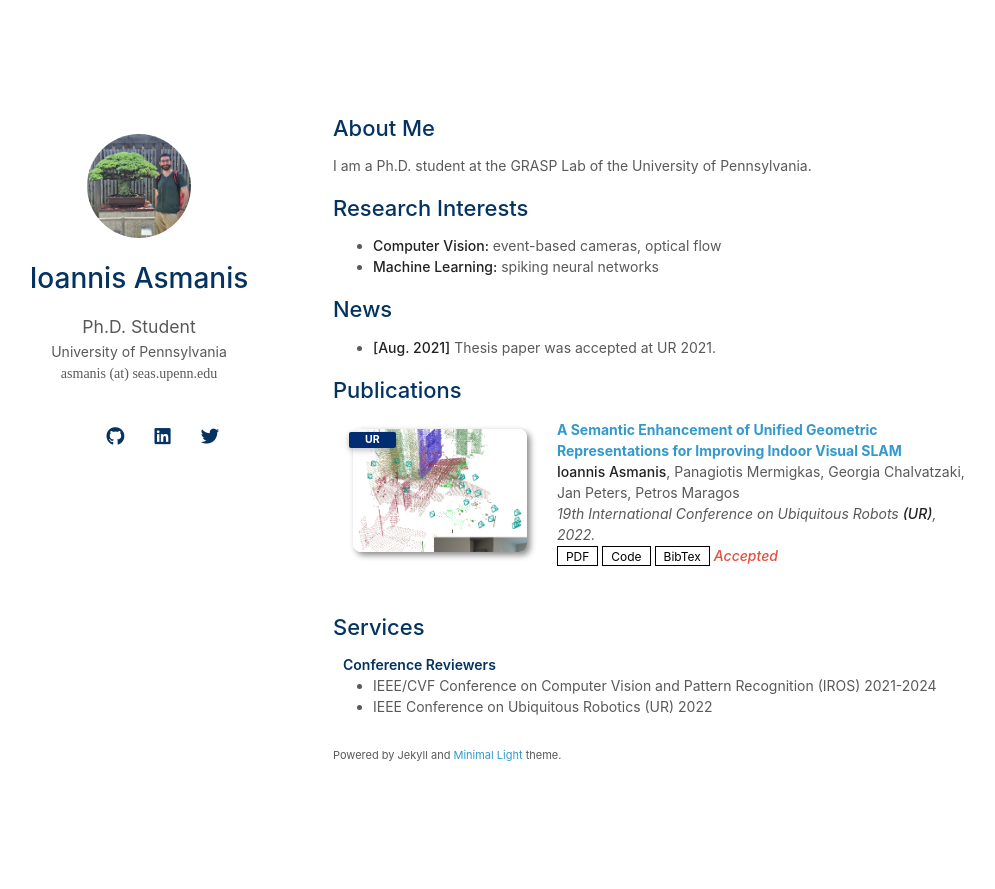
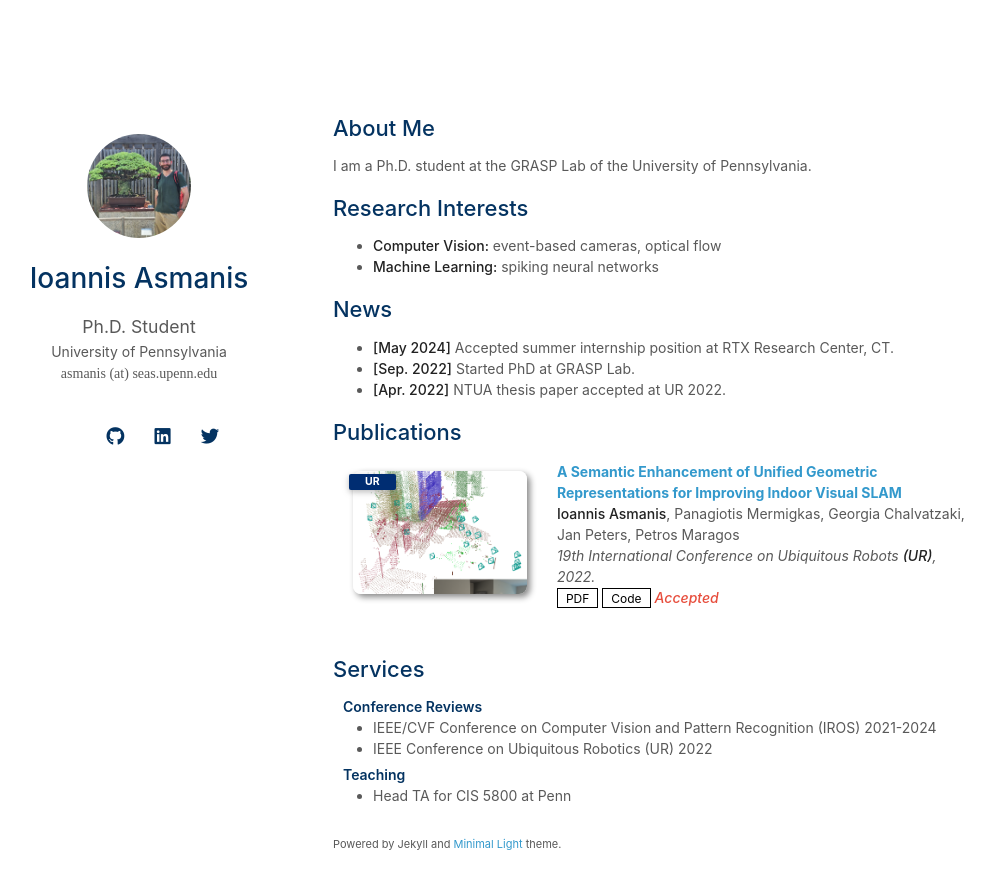
Before and after one commit to IoannisAsmanis/IoannisAsmanis.github.io, a Jekyll site: the page built from index.md, in a window 1280 px wide and 923 px high. Shown: the top 889 px of the window, without its empty margins (137-1132 px from the left). Built offline with Jekyll 4.4.1, drawn with Linux system fonts in a browser that asks for light colours; nearby versions of some CDN libraries; a style sheet for code colours, icons or effects is not loaded; our own code applies the rules of GitHub Pages for plain Markdown files.

Commit message:
Polishing, date consistency and other details.

```diff
--- a/_data/publications.yml
+++ b/_data/publications.yml
@@ -6,7 +6,7 @@ main:
     conference: 19th International Conference on Ubiquitous Robots <strong>(UR)</strong>, 2022.
     pdf: https://ieeexplore.ieee.org/document/9826249
     code: https://gitlab.com/_JackFrost_/sem-sashago
-    bibtex: https://bib.yliu.me/MICCAI23.txt
+    # bibtex: https://bib.yliu.me/MICCAI23.txt
     image: ./assets/img/thesis_cover_v4.png
     notes: Accepted
 
--- a/_includes/services.md
+++ b/_includes/services.md
@@ -1,10 +1,18 @@
 ## Services
 
-<h4 style="margin:0 10px 0;">Conference Reviewers</h4>
+<h4 style="margin:0 10px 0;">Conference Reviews</h4>
 
 <ul style="margin:0 0 5px;">
   <li><a href="http://cvpr2023.thecvf.com/"><autocolor>IEEE/CVF Conference on Computer Vision and Pattern Recognition (IROS) 2021-2024</autocolor></a></li>
   <li><a href="http://iccv2021.thecvf.com/"><autocolor>IEEE Conference on Ubiquitous Robotics (UR) 2022</autocolor></a></li>
+  <!-- <li><a href="https://eccv2022.ecva.net/"><autocolor>European Conference on Computer Vision (ECCV) 2022</autocolor></a></li> -->
+</ul>
+
+<h4 style="margin:0 10px 0;">Teaching</h4>
+
+<ul style="margin:0 0 5px;">
+  <li><a href="https://sites.google.com/seas.upenn.edu/cis5800fall2023/home"><autocolor>Head TA for CIS 5800 at Penn</autocolor></a></li>
+  <!-- <li><a href="http://iccv2021.thecvf.com/"><autocolor>IEEE Conference on Ubiquitous Robotics (UR) 2022</autocolor></a></li> -->
   <!-- <li><a href="https://eccv2022.ecva.net/"><autocolor>European Conference on Computer Vision (ECCV) 2022</autocolor></a></li> -->
 </ul>
 
--- a/index.md
+++ b/index.md
@@ -13,7 +13,9 @@ I am a Ph.D. student at the GRASP Lab of the University of Pennsylvania.
 
 ## News
 
-- **[Aug. 2021]** Thesis paper was accepted at UR 2021.
+- **[May  2024]** Accepted summer internship position at RTX Research Center, CT.
+- **[Sep. 2022]** Started PhD at GRASP Lab.
+- **[Apr. 2022]** NTUA thesis paper accepted at UR 2022.
 
 {% include_relative _includes/publications.md %}
 
```
